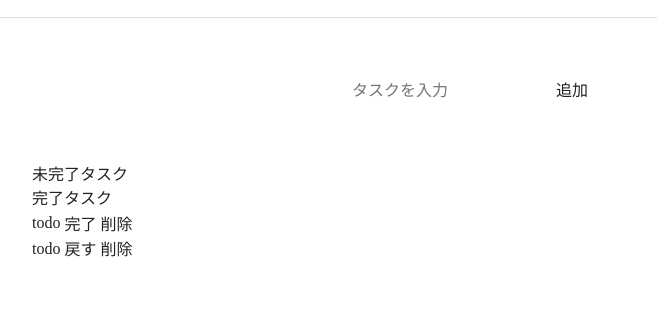
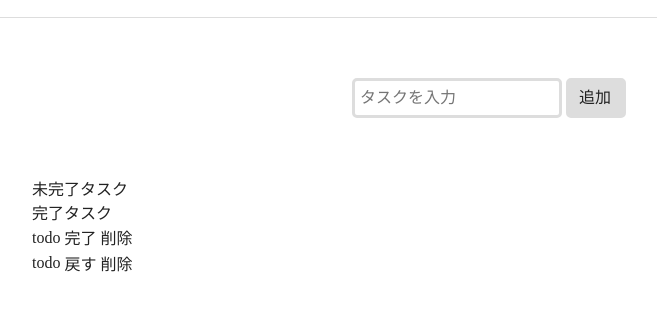
Before and after one commit to nodoguro68/js_todolist, a website built with webpack: page public/index.html in a window 1280 px wide. Shown: the part 68-378 px from the top of the page, without its empty margins (138-795 px from the left). Built offline with nearby package versions, Linux system fonts and the light colour scheme.

Commit message:
入力フォームにclass名追加

```diff
--- a/public/index.html
+++ b/public/index.html
@@ -20,8 +20,8 @@
         <div class="container">
             <div class="todolist">
                 <form action="" method="post" class="input-form">
-                    <input type="text" name="task" id="addTask" placeholder="タスクを入力">
-                    <button id="addBtn">追加</button>
+                    <input type="text" name="task" id="addTask" class="input" placeholder="タスクを入力">
+                    <button id="addBtn" class="add-btn">追加</button>
                 </form>
                 <div class="tab-menu-area">
                     <ul class="tab">
```
